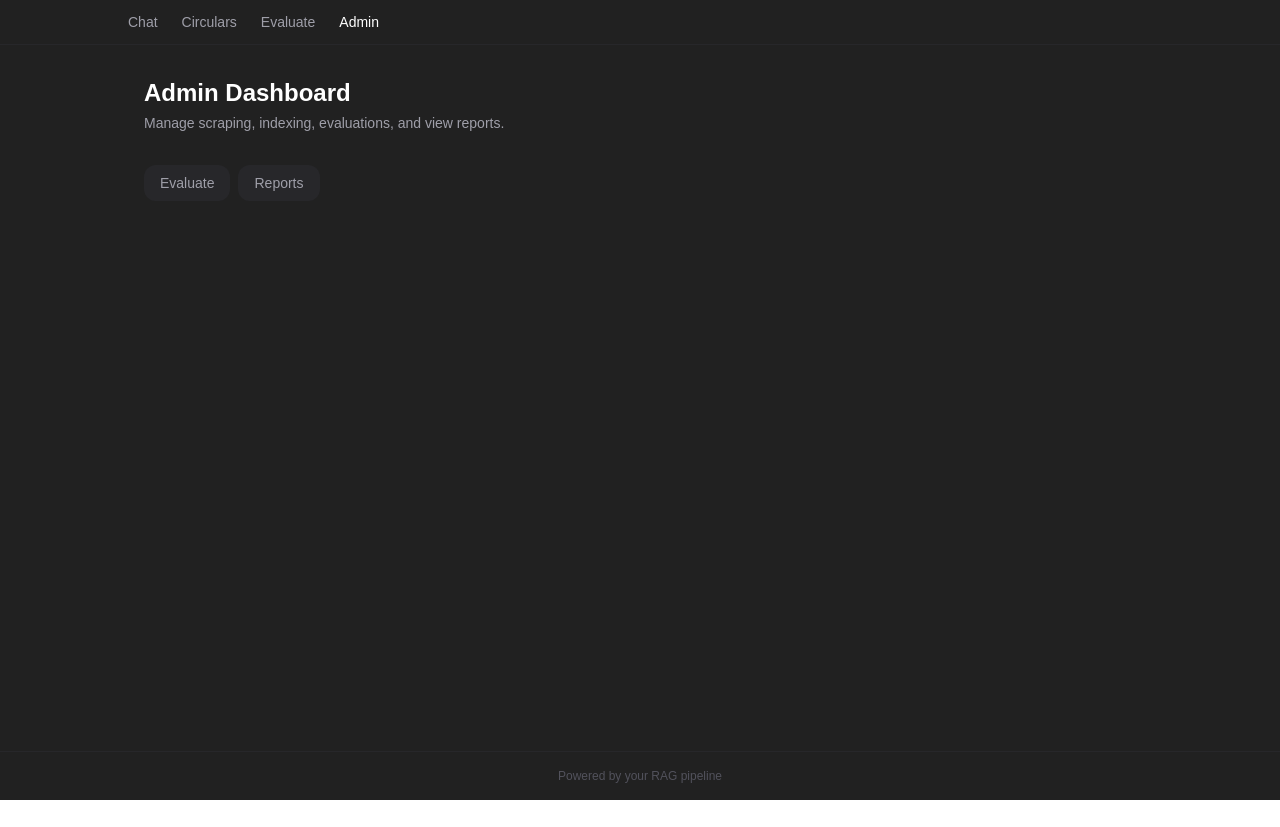
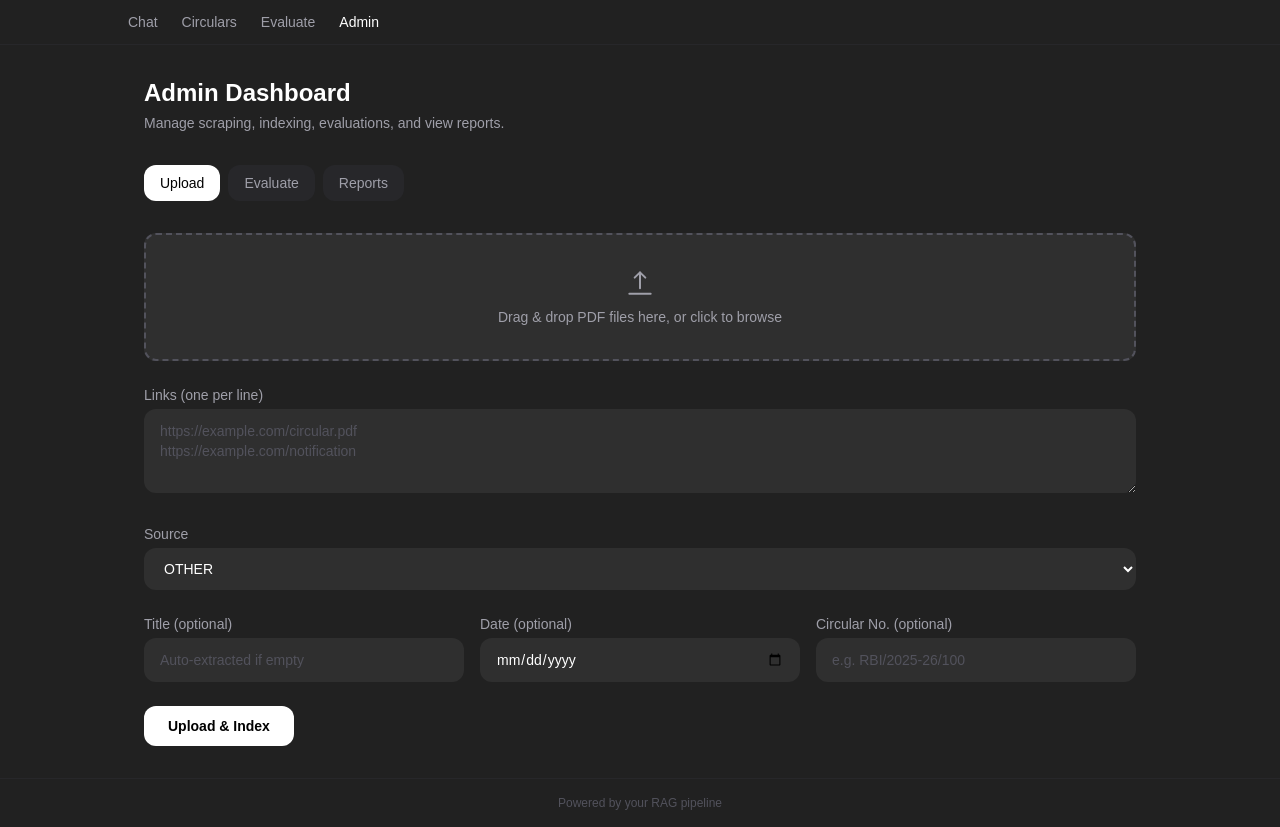
Before and after one commit to karankotai/ask-ca, a Next.js app: page /admin in a window 1280 px wide. Before the commit the page ends 800 px from the top, so only its background shows below. Built offline with nearby package versions, Linux system fonts and the light colour scheme.

Commit message:
feat:custom docs links for RAG

```diff
--- a/src/app/admin/page.tsx
+++ b/src/app/admin/page.tsx
@@ -6,15 +6,17 @@ import ScrapingTab from "@/components/admin/ScrapingTab";
 import IndexingTab from "@/components/admin/IndexingTab";
 import EvaluateTab from "@/components/admin/EvaluateTab";
 import ReportsTab from "@/components/admin/ReportsTab";
+import UploadTab from "@/components/admin/UploadTab";
 
-type Tab = "scraping" | "indexing" | "evaluate" | "reports";
+type Tab = "scraping" | "indexing" | "upload" | "evaluate" | "reports";
 
 export default function AdminPage() {
-  const [tab, setTab] = useState<Tab>("scraping");
+  const [tab, setTab] = useState<Tab>("upload");
 
   const tabs: { key: Tab; label: string }[] = [
     // { key: "scraping", label: "Scraping" },
     // { key: "indexing", label: "Indexing" },
+    { key: "upload", label: "Upload" },
     { key: "evaluate", label: "Evaluate" },
     { key: "reports", label: "Reports" },
   ];
@@ -75,6 +77,7 @@ export default function AdminPage() {
         {/* Tab content */}
         {/* {tab === "scraping" && <ScrapingTab />}
         {tab === "indexing" && <IndexingTab />} */}
+        {tab === "upload" && <UploadTab />}
         {tab === "evaluate" && <EvaluateTab />}
         {tab === "reports" && <ReportsTab />}
       </div>
--- /dev/null
+++ b/src/app/api/admin/upload/route.ts
@@ -0,0 +1,30 @@
+import { NextRequest, NextResponse } from "next/server";
+
+const RAG_URL = process.env.RAG_URL!;
+
+export async function POST(req: NextRequest) {
+  try {
+    const formData = await req.formData();
+
+    const res = await fetch(`${RAG_URL}/upload`, {
+      method: "POST",
+      body: formData,
+    });
+
+    if (!res.ok) {
+      const text = await res.text();
+      return NextResponse.json(
+        { error: text || "Upload failed." },
+        { status: res.status }
+      );
+    }
+
+    const data = await res.json();
+    return NextResponse.json(data);
+  } catch {
+    return NextResponse.json(
+      { error: "Could not connect to backend at " + RAG_URL },
+      { status: 502 }
+    );
+  }
+}
--- /dev/null
+++ b/src/components/admin/UploadTab.tsx
@@ -0,0 +1,273 @@
+"use client";
+
+import { useCallback, useRef, useState } from "react";
+import { LoadingDots, ErrorBox } from "./shared";
+
+const SOURCES = ["rbi", "sebi", "mca", "irdai", "egazette", "other"] as const;
+
+interface UploadResult {
+  status: string;
+  documents_saved: number;
+  chunks_indexed: number;
+  message: string;
+}
+
+export default function UploadTab() {
+  const [files, setFiles] = useState<File[]>([]);
+  const [links, setLinks] = useState("");
+  const [source, setSource] = useState<string>("other");
+  const [title, setTitle] = useState("");
+  const [date, setDate] = useState("");
+  const [circularNumber, setCircularNumber] = useState("");
+  const [loading, setLoading] = useState(false);
+  const [result, setResult] = useState<UploadResult | null>(null);
+  const [error, setError] = useState<string | null>(null);
+  const [dragOver, setDragOver] = useState(false);
+  const fileInputRef = useRef<HTMLInputElement>(null);
+
+  const handleFiles = useCallback((incoming: FileList | null) => {
+    if (!incoming) return;
+    const pdfs = Array.from(incoming).filter(
+      (f) => f.type === "application/pdf" || f.name.endsWith(".pdf")
+    );
+    setFiles((prev) => [...prev, ...pdfs]);
+  }, []);
+
+  const removeFile = (index: number) => {
+    setFiles((prev) => prev.filter((_, i) => i !== index));
+  };
+
+  async function handleSubmit() {
+    const linkList = links
+      .split("\n")
+      .map((l) => l.trim())
+      .filter(Boolean);
+
+    if (files.length === 0 && linkList.length === 0) {
+      setError("Please add at least one PDF file or link.");
+      return;
+    }
+
+    setLoading(true);
+    setError(null);
+    setResult(null);
+
+    const formData = new FormData();
+    formData.append("source", source);
+
+    for (const file of files) {
+      formData.append("files", file);
+    }
+
+    if (linkList.length > 0) {
+      formData.append("links", JSON.stringify(linkList));
+    }
+
+    if (title) formData.append("title", title);
+    if (date) formData.append("date", date);
+    if (circularNumber) formData.append("circular_number", circularNumber);
+
+    try {
+      const res = await fetch("/api/admin/upload", {
+        method: "POST",
+        body: formData,
+      });
+
+      const data = await res.json();
+      if (!res.ok) {
+        setError(data.error || data.detail || "Upload failed.");
+        return;
+      }
+
+      setResult(data);
+      setFiles([]);
+      setLinks("");
+      setTitle("");
+      setDate("");
+      setCircularNumber("");
+    } catch {
+      setError("Could not connect to backend.");
+    } finally {
+      setLoading(false);
+    }
+  }
+
+  return (
+    <div className="space-y-6">
+      {/* Drop zone */}
+      <div
+        onDragOver={(e) => {
+          e.preventDefault();
+          setDragOver(true);
+        }}
+        onDragLeave={() => setDragOver(false)}
+        onDrop={(e) => {
+          e.preventDefault();
+          setDragOver(false);
+          handleFiles(e.dataTransfer.files);
+        }}
+        onClick={() => fileInputRef.current?.click()}
+        className={`flex cursor-pointer flex-col items-center gap-2 rounded-xl border-2 border-dashed p-8 transition-colors ${
+          dragOver
+            ? "border-white bg-zinc-700/30"
+            : "border-zinc-600 bg-[#2f2f2f] hover:border-zinc-400"
+        }`}
+      >
+        <svg
+          className="h-8 w-8 text-zinc-400"
+          fill="none"
+          stroke="currentColor"
+          viewBox="0 0 24 24"
+        >
+          <path
+            strokeLinecap="round"
+            strokeLinejoin="round"
+            strokeWidth={1.5}
+            d="M12 16V4m0 0l-4 4m4-4l4 4M4 20h16"
+          />
+        </svg>
+        <p className="text-sm text-zinc-400">
+          Drag & drop PDF files here, or click to browse
+        </p>
+        <input
+          ref={fileInputRef}
+          type="file"
+          accept=".pdf"
+          multiple
+          className="hidden"
+          onChange={(e) => handleFiles(e.target.files)}
+        />
+      </div>
+
+      {/* File list */}
+      {files.length > 0 && (
+        <div className="space-y-2">
+          {files.map((f, i) => (
+            <div
+              key={`${f.name}-${i}`}
+              className="flex items-center justify-between rounded-lg bg-[#2f2f2f] px-4 py-2"
+            >
+              <span className="truncate text-sm text-zinc-300">{f.name}</span>
+              <button
+                onClick={() => removeFile(i)}
+                className="ml-3 text-xs text-zinc-500 hover:text-red-400"
+              >
+                Remove
+              </button>
+            </div>
+          ))}
+        </div>
+      )}
+
+      {/* Links */}
+      <div>
+        <label className="mb-1 block text-sm text-zinc-400">
+          Links (one per line)
+        </label>
+        <textarea
+          value={links}
+          onChange={(e) => setLinks(e.target.value)}
+          placeholder="https://example.com/circular.pdf&#10;https://example.com/notification"
+          rows={3}
+          className="w-full rounded-xl bg-[#2f2f2f] px-4 py-3 text-sm text-white placeholder-zinc-600 outline-none focus:ring-1 focus:ring-zinc-500"
+        />
+      </div>
+
+      {/* Source */}
+      <div>
+        <label className="mb-1 block text-sm text-zinc-400">Source</label>
+        <select
+          value={source}
+          onChange={(e) => setSource(e.target.value)}
+          className="w-full rounded-xl bg-[#2f2f2f] px-4 py-3 text-sm text-white outline-none focus:ring-1 focus:ring-zinc-500"
+        >
+          {SOURCES.map((s) => (
+            <option key={s} value={s}>
+              {s.toUpperCase()}
+            </option>
+          ))}
+        </select>
+      </div>
+
+      {/* Optional fields */}
+      <div className="grid gap-4 sm:grid-cols-3">
+        <div>
+          <label className="mb-1 block text-sm text-zinc-400">
+            Title (optional)
+          </label>
+          <input
+            value={title}
+            onChange={(e) => setTitle(e.target.value)}
+            placeholder="Auto-extracted if empty"
+            className="w-full rounded-xl bg-[#2f2f2f] px-4 py-3 text-sm text-white placeholder-zinc-600 outline-none focus:ring-1 focus:ring-zinc-500"
+          />
+        </div>
+        <div>
+          <label className="mb-1 block text-sm text-zinc-400">
+            Date (optional)
+          </label>
+          <input
+            type="date"
+            value={date}
+            onChange={(e) => setDate(e.target.value)}
+            className="w-full rounded-xl bg-[#2f2f2f] px-4 py-3 text-sm text-white outline-none focus:ring-1 focus:ring-zinc-500"
+          />
+        </div>
+        <div>
+          <label className="mb-1 block text-sm text-zinc-400">
+            Circular No. (optional)
+          </label>
+          <input
+            value={circularNumber}
+            onChange={(e) => setCircularNumber(e.target.value)}
+            placeholder="e.g. RBI/2025-26/100"
+            className="w-full rounded-xl bg-[#2f2f2f] px-4 py-3 text-sm text-white placeholder-zinc-600 outline-none focus:ring-1 focus:ring-zinc-500"
+          />
+        </div>
+      </div>
+
+      {/* Submit */}
+      <button
+        onClick={handleSubmit}
+        disabled={loading}
+        className="rounded-xl bg-white px-6 py-2.5 text-sm font-semibold text-black transition-colors hover:bg-zinc-200 disabled:opacity-30"
+      >
+        {loading ? "Uploading..." : "Upload & Index"}
+      </button>
+
+      {loading && (
+        <div className="flex items-center gap-3 rounded-xl bg-[#2f2f2f] p-4">
+          <LoadingDots />
+          <span className="text-sm text-zinc-400">
+            Processing documents and indexing into RAG...
+          </span>
+        </div>
+      )}
+
+      {result && (
+        <div className="rounded-xl bg-[#2f2f2f] p-5">
+          <h3 className="mb-3 text-sm font-semibold text-green-400">
+            Upload Successful
+          </h3>
+          <div className="grid gap-3 sm:grid-cols-3">
+            {[
+              ["Documents Saved", result.documents_saved],
+              ["Chunks Indexed", result.chunks_indexed],
+              ["Status", result.status],
+            ].map(([label, value]) => (
+              <div key={label as string} className="rounded-lg bg-[#1a1a1a] p-3">
+                <p className="text-xs text-zinc-500">{label as string}</p>
+                <p className="text-lg font-semibold text-white">
+                  {String(value ?? "\u2014")}
+                </p>
+              </div>
+            ))}
+          </div>
+          <p className="mt-3 text-xs text-zinc-500">{result.message}</p>
+        </div>
+      )}
+
+      {error && <ErrorBox message={error} />}
+    </div>
+  );
+}
```
